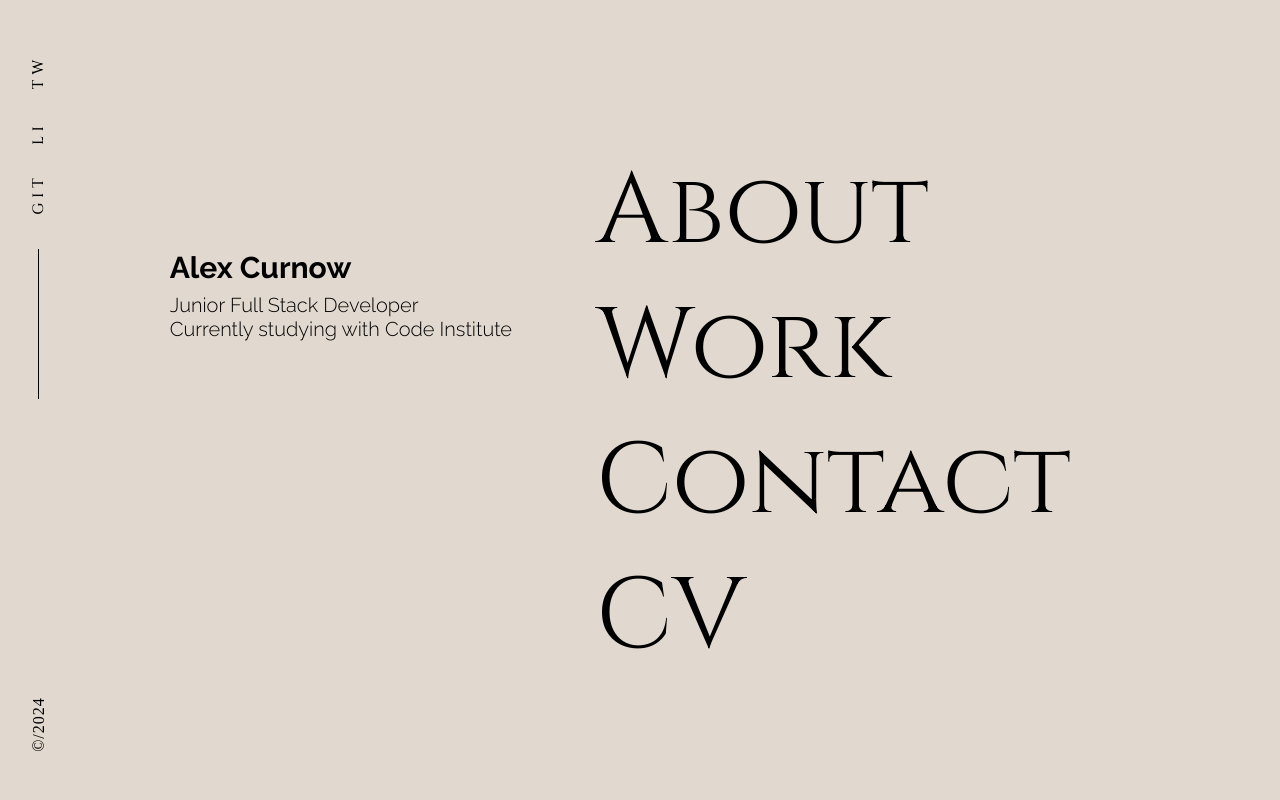
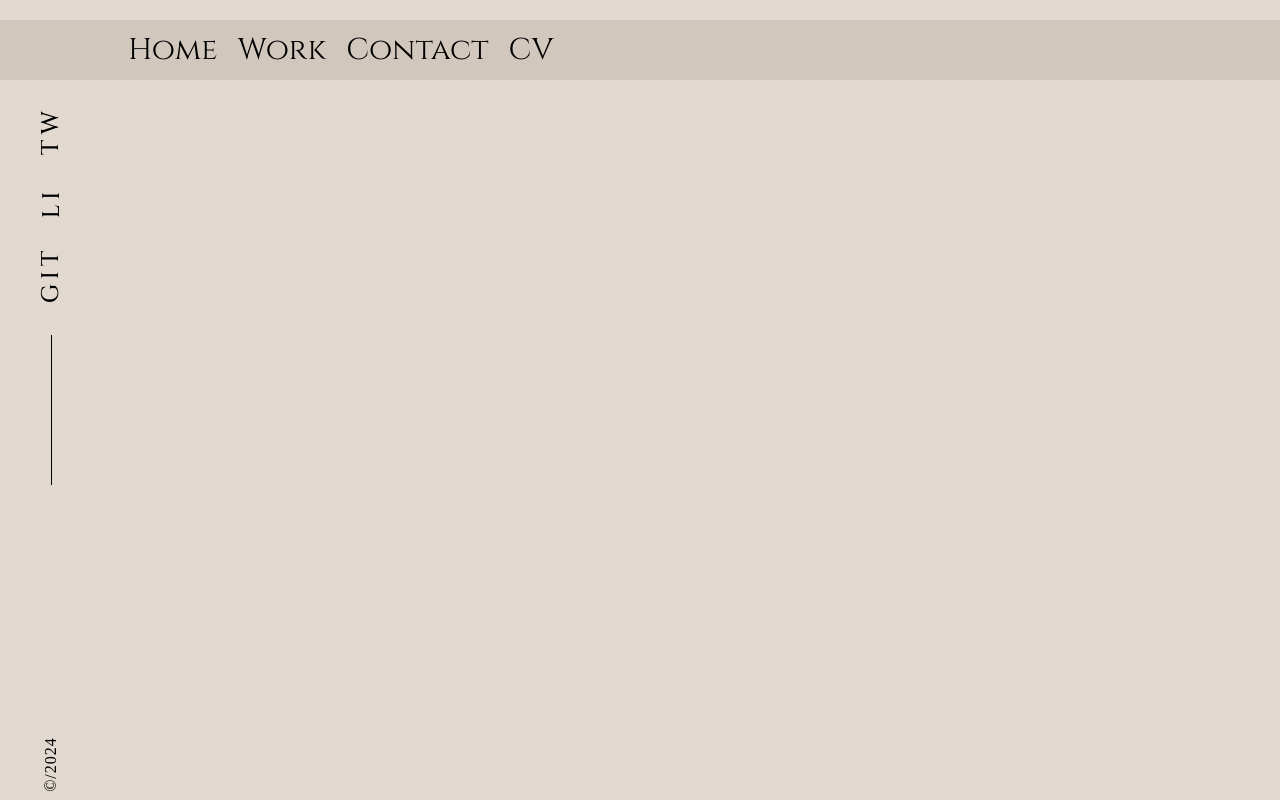
Before and after one commit to alexcurnow96/alexcurnow-resume, a plain HTML site: page index.html in a window 1280 px wide. Drawn offline with Linux system fonts and the light colour scheme.

Commit message:
DEV - added navbar to top of page, fixed styling issues with page, reconfigured site for different screen sizes

```diff
--- a/assets/css/style.css
+++ b/assets/css/style.css
@@ -14,24 +14,26 @@
         height: 100vh;
 }
 
+
+/* -------------------------------------------- LEFT NAVIGATION BAR --------------------------------------------*/
+
 .nav-left {
     height: 100vh;
-    flex-direction: column;
-    justify-content: flex-start;
-    align-items: center;
+    padding-left: 15vw;
+    align-items: end;
     display: flex;
-    width: 6%;
-    padding-top: 5%;
+    width: 12%;
+    padding-top: 9%;
     padding-bottom: 30px;
     position: fixed;
+    top: 5%;
 }
 
 .nav-left-item {
     flex: 0 auto;
-    margin-bottom: 40px;
+    margin-bottom: 20px;
     padding-left: 20px;
     padding-right: 15px;
-    transform: rotate(-90deg);
 }
 
 .nav-left-link {
@@ -40,14 +42,15 @@
     text-align: center;
     text-transform: uppercase;
     border: 0;
-    font-size: 15px;
+    font-size: 12px;
     font-weight: 500;
     font-family: 'Cinzel', sans-serif;
     color: #000000;
+    transition: color 0.3s ease-in-out;
 }
 
 .nav-copyright {
-    position: absolute;
+    align-items: flex-end;
     bottom: 3vh;
 }
 
@@ -59,17 +62,48 @@
     margin-bottom: 88px;
 }
 
-.section-left {
-    position: absolute;
-    margin-top: 50px;
-    margin-left: 25px;
+
+/* -------------------------------------------- MAIN NAV LINKS --------------------------------------------*/
+
+.navbar {
+    display: flex;
+    position: sticky;
+    align-items: center;
+    justify-content: space-between;
+    top: 10px;
+    background-color: #d1c7bd;
+    background-size: cover;
+    padding: 10px 10%;
+    width: 100%;
 }
 
-.section-right {
-    position: absolute;
-    margin-top: 18vh;
-    margin-left: 20px;
+.nav-list {
+    display: flex;
+    list-style: none;
 }
+
+.nav-list li {
+    margin-right: 20px;
+}
+
+.nav-list li:last-child {
+    margin-right: 0;
+}
+
+.nav-list li a {
+    text-decoration: none;
+    font-size: 16px;
+    transition: color 0.3s ease-in-out;
+    color:#000000;
+    font-family: 'Cinzel', sans-serif;
+}
+
+.nav-list li a:hover {
+    color: #fff;
+}
+
+
+
 
 .header {
     font-family: 'Raleway', sans-serif;
@@ -81,14 +115,6 @@
     font-family: 'Raleway', sans-serif;
     font-weight: 300;
     font-size: 20px;
-}
-
-.section-right h2 {
-    font-family: 'Cinzel', sans-serif;
-    font-weight: 400;
-    font-size: 55px;
-    padding: 0;
-    margin: 0;
 }
 
 
@@ -103,17 +129,6 @@
         width: 100vw;
     }
 
-    .section-left {
-        position: absolute;
-        right: 60%;
-        top: 50%;
-    }
-
-    .section-right {
-        position: absolute;
-        left: 45%;
-    }
-
     .header {
         font-family: 'Raleway', sans-serif;
         font-weight: 200;
@@ -123,7 +138,7 @@
     .description {
         font-family: 'Raleway', sans-serif;
         font-weight: 300;
-        font-size: 20px;
+        font-size: 18px;
     }
 
     .description a {
@@ -131,18 +146,45 @@
         color: #000000;
     }
 
-    .section-right h2 {
-        font-family: 'Cinzel', sans-serif;
-        font-weight: 200;
-        font-size: 100px;
-        padding: 0;
-        margin: 0;
-    }
+/* -------------------------------------------- NAVBAR TOP --------------------------------------------*/
 
-    .main-links {
-        text-decoration: none;
-        color:#000000;
-    }
+.navbar {
+    display: flex;
+    position: sticky;
+    align-items: center;
+    justify-content: space-between;
+    top: 10px;
+    background-color: #d1c7bd;
+    background-size: cover;
+    padding: 10px 10%;
+}
+
+.nav-list {
+    display: flex;
+    list-style: none;
+}
+
+.nav-list li {
+    margin-right: 20px;
+}
+
+.nav-list li:last-child {
+    margin-right: 0;
+}
+
+.nav-list li a {
+    text-decoration: none;
+    font-size: 25px;
+    transition: color 0.3s ease-in-out;
+    color:#000000;
+    font-family: 'Cinzel', sans-serif;
+}
+
+.nav-list li a:hover {
+    color: #fff;
+}
+
+/* -------------------------------------------- NAVBAR LEFT --------------------------------------------*/
 
     .nav-left {
         height: 100vh;
@@ -150,10 +192,11 @@
         justify-content: flex-start;
         align-items: center;
         display: flex;
-        width: 6%;
-        padding-top: 5%;
+        width: 5%;
+        padding-top: 6%;
         padding-bottom: 30px;
         position: fixed;
+        padding-left: 4vw;
     }
 
     .nav-left-item {
@@ -189,23 +232,7 @@
         margin-bottom: 2px;
     }
 
-    .nav-top {
-        flex-direction: row;
-        overflow: hidden;
-    }
-
-    .nav-top-link {
-        float: right;
-        text-decoration: none;
-        text-align: center;
-        padding: 14px 16px;
-        font-family: 'Cinzel', sans-serif;
-        color: #000000;
-    }
-
-    .right-link {
-        margin-right: 20px;
-    }
+/* -------------------------------------------- ABOUT PAGE --------------------------------------------*/
 
     .hero-image {
         background-image: linear-gradient(rgba(0,0,0,0.5), rgba(0,0,0,0.5));
@@ -286,3 +313,90 @@
 
 
 }
+
+@media only screen and (min-width: 1024px) {
+
+    .navbar {
+        display: flex;
+        position: sticky;
+        align-items: center;
+        justify-content: space-between;
+        top: 20px;
+        background-color: #d1c7bd;
+        background-size: cover;
+        padding: 10px 10%;
+    }
+
+    .nav-list {
+        display: flex;
+        list-style: none;
+    }
+
+    .nav-list li {
+        margin-right: 20px;
+    }
+
+    .nav-list li:last-child {
+        margin-right: 0;
+    }
+
+    .nav-list li a {
+        text-decoration: none;
+        font-size: 30px;
+        transition: color 0.3s ease-in-out;
+        color:#000000;
+        font-family: 'Cinzel', sans-serif;
+    }
+
+    .nav-list li a:hover {
+        color: #fff;
+    }
+
+
+
+    .nav-left {
+        height: 100vh;
+        flex-direction: column;
+        justify-content: flex-start;
+        align-items: center;
+        display: flex;
+        width: 5%;
+        padding-top: 6%;
+        padding-bottom: 30px;
+        position: fixed;
+        padding-left: 3vw;
+    }
+
+    .nav-left-item {
+        flex: 0 auto;
+        margin-bottom: 40px;
+        padding-left: 20px;
+        padding-right: 15px;
+        transform: rotate(-90deg);
+    }
+
+    .nav-left-link {
+        text-decoration: none;
+        letter-spacing: 5px;
+        text-align: center;
+        text-transform: uppercase;
+        border: 0;
+        font-size: 1.5rem;
+        font-weight: 500;
+        font-family: 'Cinzel', sans-serif;
+        color: #000000;
+    }
+
+    .nav-copyright {
+        position: absolute;
+        bottom: 3vh;
+        letter-spacing: 1px;
+    }
+
+    .nav-line {
+        width: 1px;
+        background-color: #000000;
+        margin-top: 2px;
+        margin-bottom: 2px;
+    }
+}
--- a/index.html
+++ b/index.html
@@ -1,19 +1,22 @@
 <!DOCTYPE html>
 <html lang="en">
+
 <head>
     <meta charset="UTF-8">
     <meta name="viewport" content="width=device-width, initial-scale=1.0">
     <link href="assets/css/style.css" rel="stylesheet">
     <link rel="preconnect" href="https://fonts.googleapis.com">
     <link rel="preconnect" href="https://fonts.gstatic.com" crossorigin>
-    <link href="https://fonts.googleapis.com/css2?family=Cinzel:wght@400..900&family=Raleway:ital,wght@0,100..900;1,100..900&display=swap" rel="stylesheet">
+    <link
+        href="https://fonts.googleapis.com/css2?family=Cinzel:wght@400..900&family=Raleway:ital,wght@0,100..900;1,100..900&display=swap"
+        rel="stylesheet">
     <title>Alex Curnow</title>
 </head>
 
 
 <body class="bg-nude">
 
-<!--        NAVIGATION BAR          -->
+    <!-- ---------------------------------- LEFT NAVIGATION BAR ---------------------------------- -->
     <div class="nav-left">
         <div class="nav-left-item">
             <a href="#" class="nav-left-link">TW</a>
@@ -21,7 +24,8 @@
         <div class="nav-left-item">
             <a href="https://www.linkedin.com/in/alex-curnow96" target="_blank" class="nav-left-link">LI</a>
         </div>
-        <div class="nav-left-item"><a href="https://github.com/alexcurnow96" target="_blank" class="nav-left-link">GIT</a>
+        <div class="nav-left-item"><a href="https://github.com/alexcurnow96" target="_blank"
+                class="nav-left-link">GIT</a>
         </div>
         <div class="nav-line"></div>
         <div class="nav-left-item nav-copyright">
@@ -29,34 +33,33 @@
         </div>
     </div>
 
+    <!-- ---------------------------------- TOP NAVIGATION BAR ---------------------------------- -->
 
-<!--        LEFT SECTION         -->
-
-    <div class="section-left">
-        <div class="header"><h4>Alex Curnow</h4></div>
-        <div class="description"><p>Junior Full Stack Developer</p></div>
-        <div class="description"><p>Currently studying with <a href="https://www.https://codeinstitute.net/">Code Institute</a></p></div>
-    </div>
-
-<!--        RIGHT SECTION         -->
-
-    <div class="section-right">
-        <div>
-            <h2><a href="about.html" class="main-links">About</a></h2>
-        </div>
-        <div>
-            <h2><a href="#" class="main-links">Work</a></h2>
-        </div>
-        <div>
-            <h2><a href="#" class="main-links">Contact</a></h2>
-        </div>
-        <div>
-            <h2><a href="#" class="main-links">CV</a></h2>
-        </div>
-    </div>
+    <nav class="navbar">
+        <ul class="nav-list">
+            <li><a href='#'>Home</a></li>
+            <li><a href='#'>Work</a></li>
+            <li><a href='#'>Contact</a></li>
+            <li><a href='#'>CV</a></li>
+        </ul>
+    </nav>
 
 
+    <!--        LEFT SECTION         -->
+
+    <!-- <div>
+        <div class="header">
+            <h4>Alex Curnow</h4>
+        </div>
+        <div class="description">
+            <p>Junior Full Stack Developer</p>
+        </div>
+        <div class="description">
+            <p>Currently studying with <a href="https://www.https://codeinstitute.net/">Code Institute</a></p>
+        </div>
+    </div> -->
 
 
 </body>
+
 </html>
```
